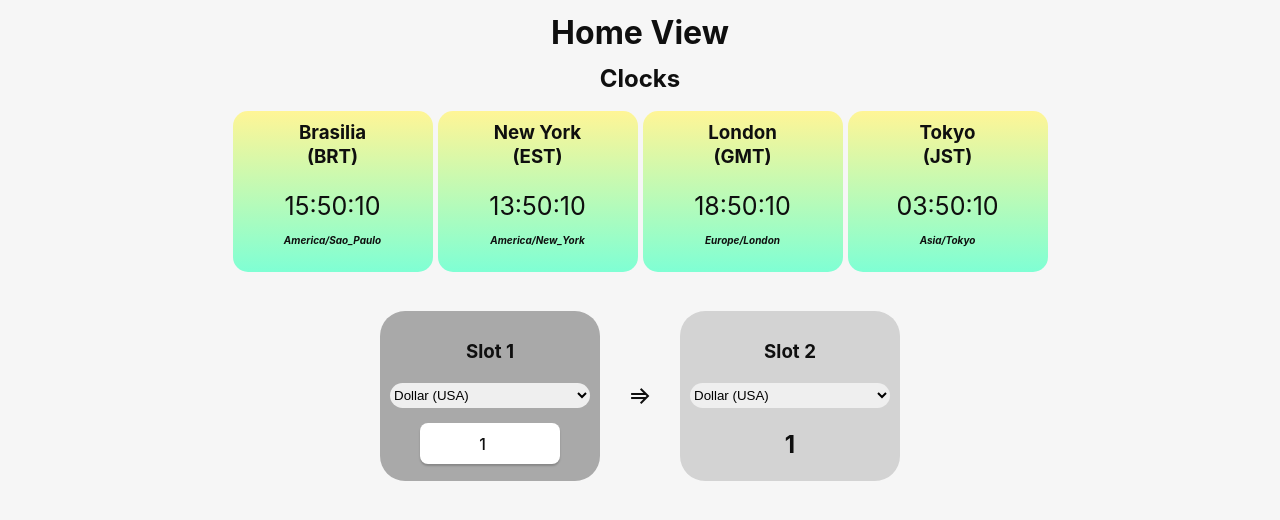
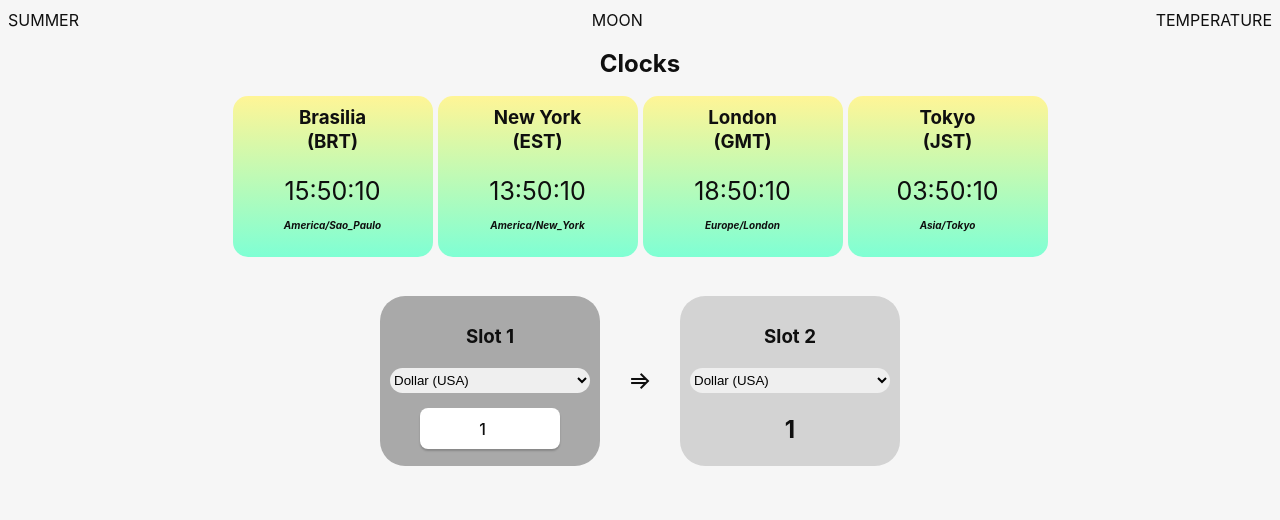
Before and after one commit to Gaben413/desktop-assistant, a Vue app in the folder desktop-assistant/: page / in a window 1280 px wide. Shown: the top 520 px of the page. Built offline with nearby package versions, Linux system fonts and the light colour scheme.

Commit message:
weather component

```diff
--- /dev/null
+++ b/desktop-assistant/src/components/WeatherComponent.vue
@@ -0,0 +1,62 @@
+<template>
+    <div id="w-grid">
+        <div id="season">
+            <p class="season-p" v-if="season()==1">SPRING</p>
+            <p class="season-p" v-else-if="season()==2">SUMMER</p>
+            <p class="season-p" v-else-if="season()==3">AUTUMN</p>
+            <p class="season-p" v-else-if="season()==4">WINTER</p>
+        </div>
+        <div id="moon">
+            MOON
+        </div>
+        <div id="temperature">
+            TEMPERATURE
+        </div>
+    </div>
+
+</template>
+
+<script setup>
+    let now_date = new Date();
+    let current_month = now_date.getMonth()+1;
+
+    console.log(current_month)
+
+    //[Meteorological Seasons, Oppositive Seasons]
+    let spring_months = [[3, 4, 5], [9, 10, 11]];
+    let summer_months = [[6, 7, 8], [12, 1, 2]];
+    let autumn_months = [[9, 10, 11], [3, 4, 5]];
+    let winter_months = [[12, 1, 2], [6, 7, 8]];
+
+    let season = function(){
+        let rotation = 1;
+
+        if (spring_months[rotation].includes(current_month)){
+            return 1;
+        } else if (summer_months[rotation].includes(current_month)){
+            return 2;
+        } else if (autumn_months[rotation].includes(current_month)){
+            return 3;
+        } else if (winter_months[rotation].includes(current_month)){
+            return 4;
+        }
+    };
+
+    console.log(season())
+
+</script>
+
+<style scoped>
+    #w-grid{
+        display: grid;
+
+        grid-template-columns: auto auto auto;
+
+        justify-content: center;
+
+        justify-content: space-between;
+    }
+    .season-p{
+        margin: 0;
+    }
+</style>
--- a/desktop-assistant/src/views/HomeView.vue
+++ b/desktop-assistant/src/views/HomeView.vue
@@ -1,5 +1,5 @@
 <template>
-    <h1>Home View</h1>
+    <WeatherComponent />
     <!--
     <h3>Grid Test</h3>
 
@@ -29,6 +29,7 @@
     import { onMounted, onUnmounted } from 'vue';
     import ClockComponent from '../components/ClockComponent.vue';
     import CurrencyComponent from '../components/CurrencyComponent.vue';
+    import WeatherComponent from '../components/WeatherComponent.vue';
 
     import clock_data_json from '../assets/clock_data.json'
 
```
